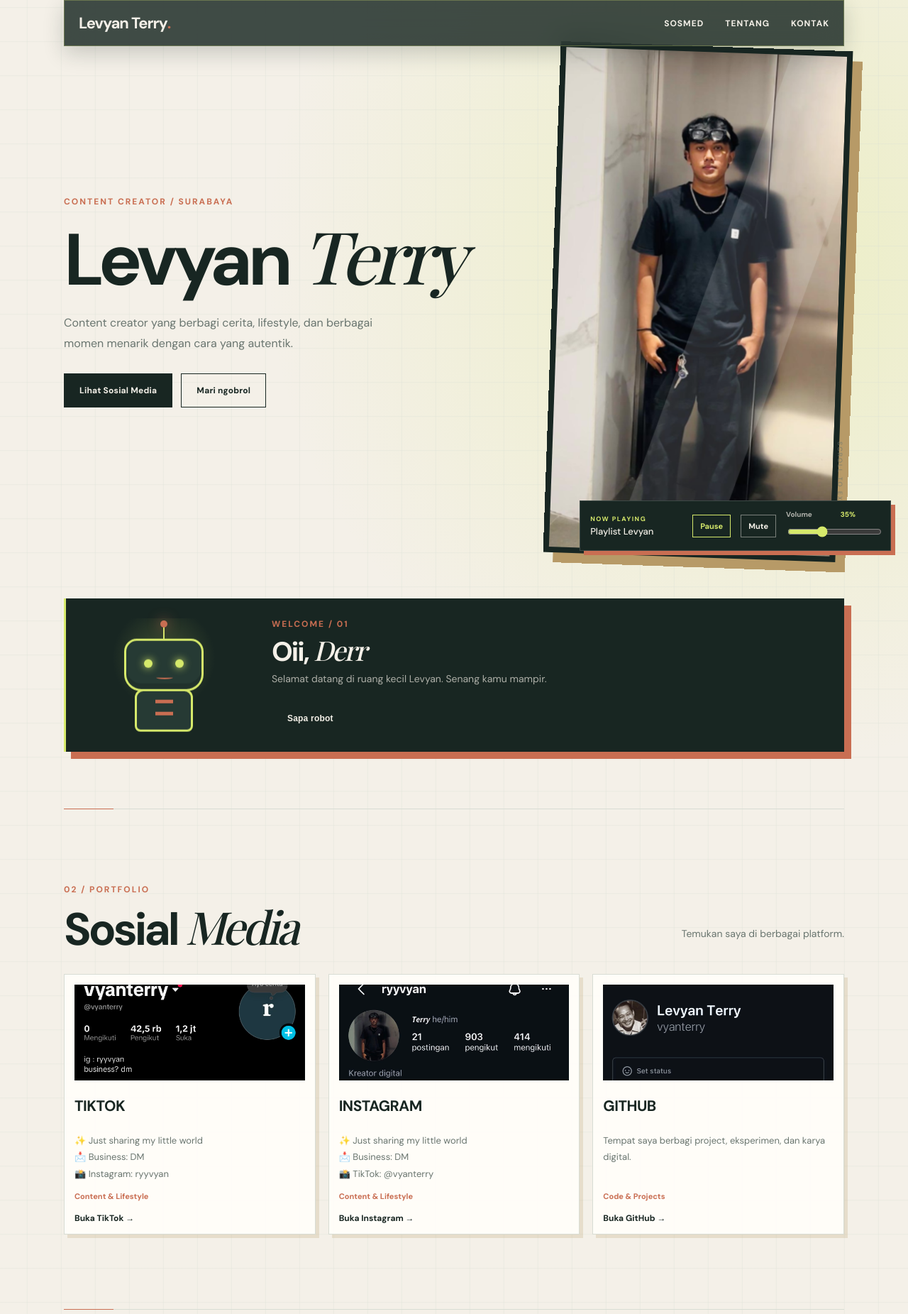
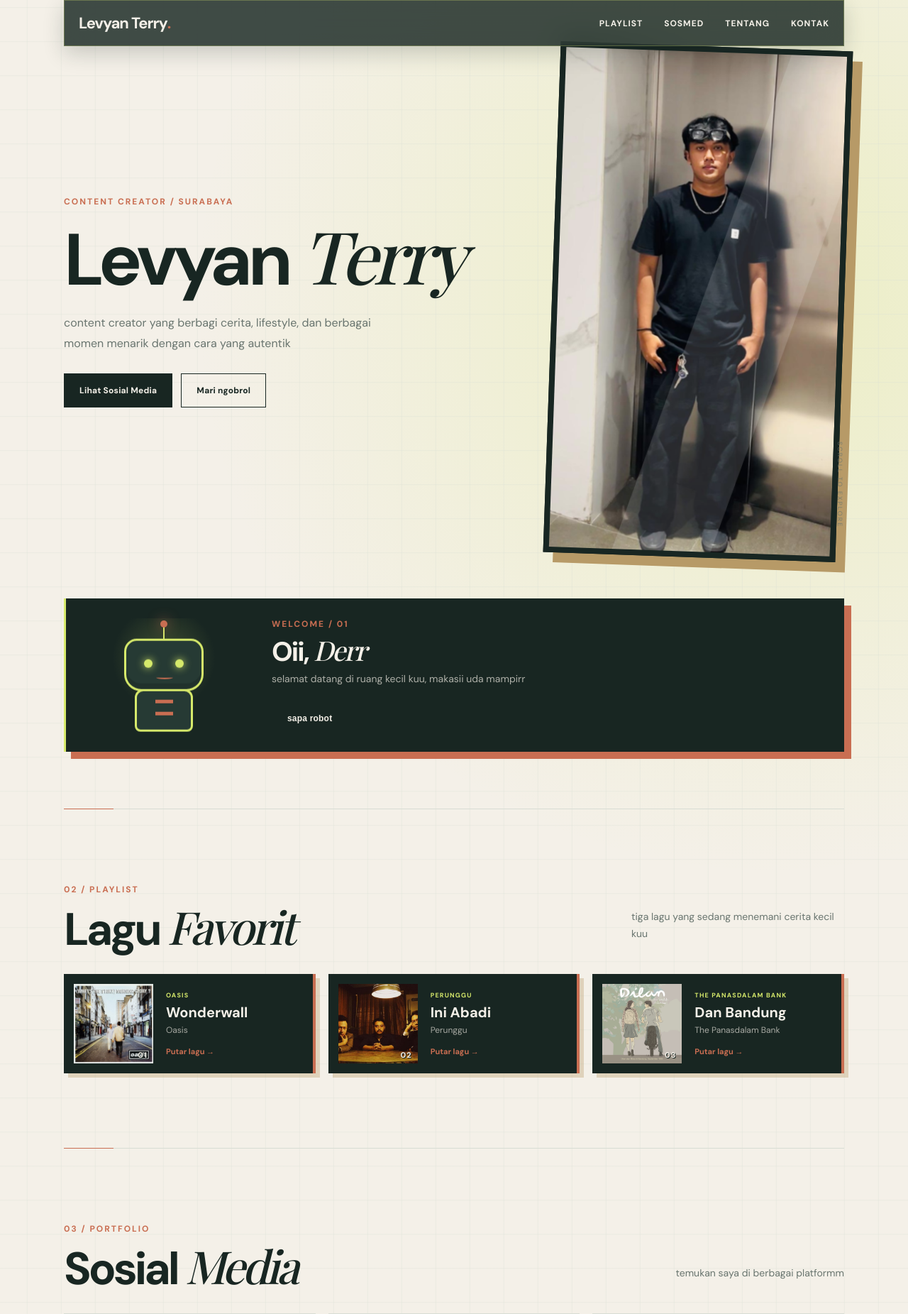
Before and after one commit to vyanterry/PORTOFOLIO, a PHP site: page /index.html in a window 1280 px wide. Shown: the top 1851 px of the page at 71% size. Run offline with PHP 8.4, Linux system fonts and the light colour scheme; some web fonts are replaced.

Commit message:
Add selectable playlist controls

```diff
--- a/index.html
+++ b/index.html
@@ -8,24 +8,29 @@
 </head>
 <body>
 <div class="container">
-	<nav><a class="logo" href="#home">Levyan Terry<b>.</b></a><ul><li><a href="#karya">Sosmed</a></li><li><a href="#tentang">Tentang</a></li><li><a href="#kontak">Kontak</a></li></ul></nav>
-	<aside class="music-player" aria-label="Pemutar musik">
+	<nav><a class="logo" href="#home">Levyan Terry<b>.</b></a><ul><li><a href="#playlist">Playlist</a></li><li><a href="#karya">Sosmed</a></li><li><a href="#tentang">Tentang</a></li><li><a href="#kontak">Kontak</a></li></ul></nav>
+	<aside class="music-player" aria-label="Pemutar musik" hidden>
 		<div class="music-copy"><span class="music-status">NOW PLAYING</span><strong>Playlist Levyan</strong></div>
-		<button class="music-toggle" type="button" aria-label="Putar musik" aria-pressed="false">Play</button>
-		<button class="music-mute" type="button" aria-label="Matikan suara" aria-pressed="false">Mute</button>
+		<button class="music-toggle" type="button" aria-label="Putar musik" aria-pressed="false" hidden>Play</button>
+		<button class="music-mute" type="button" aria-label="Matikan suara" aria-pressed="false" hidden>Mute</button>
 		<label class="volume-control" for="volume-html">Volume <output id="volume-value-html">35%</output><input id="volume-html" type="range" min="0" max="1" step="0.05" value="0.35"></label>
-		<audio id="site-audio" autoplay loop preload="auto"><source src="asset/lagu.mp3" type="audio/mpeg">Browser kamu tidak mendukung audio.</audio>
+		<audio id="site-audio" loop preload="auto"><source src="asset/lagu.mp3" type="audio/mpeg">Browser kamu tidak mendukung audio.</audio>
 	</aside>
 	<main id="home">
-		<div class="hero"><div><div class="label">Content Creator / Surabaya</div><h1>Levyan <i>Terry</i></h1><p class="lead">Content creator yang berbagi cerita, lifestyle, dan berbagai momen menarik dengan cara yang autentik.</p><div class="buttons"><a class="button main" href="#karya">Lihat Sosial Media</a><a class="button" href="#kontak">Mari ngobrol</a></div></div><div class="visual"><img src="asset/terry.jpg" alt="Foto Levyan Terry"><strong></strong></div></div>
-		<div class="robot-greeting"><div class="robot-scene"><div class="robot-antenna"></div><div class="robot"><div class="robot-face"><span></span><span></span><i></i></div><div class="robot-body"><b></b><b></b></div></div></div><div class="robot-message"><span class="label">WELCOME / 01</span><h2>Oii, <i>Derr</i></h2><p id="robot-text">Selamat datang di ruang kecil Levyan. Senang kamu mampir.</p><button class="button main" id="robot-greet" type="button">Sapa robot</button></div></div>
-		<section id="karya"><div class="heading"><div><div class="label">02 / Portfolio</div><h2>Sosial <i>Media</i></h2></div><p class="muted">Temukan saya di berbagai platform.</p></div><div class="projects">
+		<div class="hero"><div><div class="label">Content Creator / Surabaya</div><h1>Levyan <i>Terry</i></h1><p class="lead">content creator yang berbagi cerita, lifestyle, dan berbagai momen menarik dengan cara yang autentik</p><div class="buttons"><a class="button main" href="#karya">Lihat Sosial Media</a><a class="button" href="#kontak">Mari ngobrol</a></div></div><div class="visual"><img src="asset/terry.jpg" alt="Foto Levyan Terry"><strong></strong></div></div>
+		<div class="robot-greeting"><div class="robot-scene"><div class="robot-antenna"></div><div class="robot"><div class="robot-face"><span></span><span></span><i></i></div><div class="robot-body"><b></b><b></b></div></div></div><div class="robot-message"><span class="label">WELCOME / 01</span><h2>Oii, <i>Derr</i></h2><p id="robot-text">selamat datang di ruang kecil kuu, makasii uda mampirr</p><button class="button main" id="robot-greet" type="button">sapa robot</button></div></div>
+		<section id="playlist"><div class="heading"><div><div class="label">02 / Playlist</div><h2>Lagu <i>Favorit</i></h2></div><p class="muted">tiga lagu yang sedang menemani cerita kecil kuu</p></div><div class="playlist-grid">
+			<button class="playlist-card" type="button" data-audio="asset/wonderwall.mp3"><div class="playlist-cover"><img src="asset/wonderwall.jpg" alt="Cover playlist Wonderwall oleh Oasis"><span>01</span></div><div class="playlist-info"><span class="playlist-type">OASIS</span><h3>Wonderwall</h3><p>Oasis</p><span class="playlist-action">Putar lagu &rarr;</span></div></button>
+			<button class="playlist-card" type="button" data-audio="asset/perunggu lagu.mp3"><div class="playlist-cover"><img src="asset/perunggu.jpeg" alt="Cover playlist Ini Abadi oleh Perunggu"><span>02</span></div><div class="playlist-info"><span class="playlist-type">PERUNGGU</span><h3>Ini Abadi</h3><p>Perunggu</p><span class="playlist-action">Putar lagu &rarr;</span></div></button>
+			<button class="playlist-card" type="button" data-audio="asset/lagu.mp3"><div class="playlist-cover"><img src="asset/dan bandung.jpg" alt="Cover playlist Dan Bandung oleh The Panasdalam Bank"><span>03</span></div><div class="playlist-info"><span class="playlist-type">THE PANASDALAM BANK</span><h3>Dan Bandung</h3><p>The Panasdalam Bank</p><span class="playlist-action">Putar lagu &rarr;</span></div></button>
+		</div></section>
+		<section id="karya"><div class="heading"><div><div class="label">03 / Portfolio</div><h2>Sosial <i>Media</i></h2></div><p class="muted">temukan saya di berbagai platformm</p></div><div class="projects">
 			<a class="project project-clickable" href="https://www.tiktok.com/@vyanterry" target="_blank" rel="noopener noreferrer"><div class="project-number"><img src="asset/vyan.jpg" alt="Profil TikTok Levyan Terry"></div><h3>TIKTOK</h3><p>✨ Just sharing my little world<br>📩 Business: DM<br>📸 Instagram: ryyvyan</p><div class="tech">Content &amp; Lifestyle</div><span class="project-link">Buka TikTok &rarr;</span></a>
 			<a class="project project-clickable" href="https://www.instagram.com/ryyvyan" target="_blank" rel="noopener noreferrer"><div class="project-number"><img src="asset/ig.jpg" alt="Profil Instagram Levyan Terry"></div><h3>INSTAGRAM</h3><p>✨ Just sharing my little world<br>📩 Business: DM<br>📸 TikTok: @vyanterry</p><div class="tech">Content &amp; Lifestyle</div><span class="project-link">Buka Instagram &rarr;</span></a>
 			<a class="project project-clickable" href="https://github.com/vyanterry" target="_blank" rel="noopener noreferrer"><div class="project-number"><img src="asset/github.jpg" alt="Profil GitHub Levyan Terry"></div><h3>GITHUB</h3><p>Tempat saya berbagi project, eksperimen, dan karya digital.</p><div class="tech">Code &amp; Projects</div><span class="project-link">Buka GitHub &rarr;</span></a>
 		</div></section>
-		<section id="tentang"><div class="two-col"><div><div class="label">03 / Tentang saya</div><h2>Lebih Dari Sekedar <i>Membuat Konten</i></h2></div><div><p class="about-text">Saya percaya bahwa karya yang baik bukan hanya tentang apa yang terlihat, tetapi juga tentang cerita dan nilai yang ada di baliknya.<br><br>Melalui konten, saya senang membagikan cerita, pengalaman, dan berbagai momen dengan cara yang sederhana, autentik, dan relevan.</p></div></div></section>
-		<section id="kontak"><div class="two-col"><div><div class="label">04 / Hubungi saya</div><h2>Mari <i>ngobrol.</i></h2><p class="muted">Punya ide atau ingin berkolaborasi? Hubungi saya melalui media sosial.</p></div><div class="buttons"><a class="button main" href="https://www.instagram.com/ryyvyan" target="_blank" rel="noopener noreferrer">Instagram</a><a class="button" href="https://www.tiktok.com/@vyanterry" target="_blank" rel="noopener noreferrer">TikTok</a></div></div></section>
+		<section id="tentang"><div class="two-col"><div><div class="label">04 / Tentang saya</div><h2>Lebih Dari Sekedar <i>Membuat Konten</i></h2></div><div><p class="about-text">saya percaya bahwa karya yang baik bukan hanya tentang apa yang terlihat, tetapi juga tentang cerita dan nilai yang ada di baliknyaa <br><br>melalui konten, saya senang membagikan cerita, pengalaman, dan berbagai momen dengan cara yang sederhana, autentik, dan relevann </p></div></div></section>
+		<section id="kontak"><div class="two-col"><div><div class="label">05 / Hubungi saya</div><h2>Mari <i>ngobrol.</i></h2><p class="muted">Punya ide atau ingin berkolaborasi? Hubungi saya melalui media sosial</p></div><div class="buttons"><a class="button main" href="https://www.instagram.com/ryyvyan" target="_blank" rel="noopener noreferrer">Instagram</a><a class="button" href="https://www.tiktok.com/@vyanterry" target="_blank" rel="noopener noreferrer">TikTok</a></div></div></section>
 	</main>
 	<footer><div class="footer-brand"><a class="logo" href="#home">Levyan Terry<b>.</b></a><p>Content, lifestyle, dan cerita kecil yang autentik.</p></div><div class="footer-links"><a href="https://www.instagram.com/ryyvyan" target="_blank" rel="noopener noreferrer">Instagram</a><a href="https://www.tiktok.com/@vyanterry" target="_blank" rel="noopener noreferrer">TikTok</a><a href="https://github.com/vyanterry" target="_blank" rel="noopener noreferrer">GitHub</a></div><a class="back-top" href="#home" aria-label="Kembali ke atas">&#8593;</a></footer>
 </div>
@@ -37,7 +42,7 @@
 	const robotText = document.querySelector('#robot-text');
 	const robotGreet = document.querySelector('#robot-greet');
 	const visitorName = localStorage.getItem('portfolio-visitor-name');
-	if (visitorName) robotText.textContent = `Selamat datang kembali, ${visitorName}. Senang kamu mampir.`;
+	if (visitorName) robotText.textContent = `selamat datang kembali, ${visitorName}. senang kamu mampirr`;
 	robotGreet.addEventListener('click', () => {
 		const name = window.prompt('Siapa nama kamu?');
 		if (!name || !name.trim()) return;
@@ -56,16 +61,27 @@
 	}, { threshold: 0.12 });
 	revealItems.forEach((item) => revealObserver.observe(item));
 	const audio = document.querySelector('#site-audio');
+	const musicPlayer = document.querySelector('.music-player');
 	const toggle = document.querySelector('.music-toggle');
 	const mute = document.querySelector('.music-mute');
+	const playlistCards = document.querySelectorAll('.playlist-card');
 	const volume = document.querySelector('.volume-control input');
 	const volumeValue = document.querySelector('#volume-value-html');
 	audio.volume = volume.value;
 	volumeValue.value = `${Math.round(volume.value * 100)}%`;
-	audio.play().then(() => {
+	playlistCards.forEach((card) => card.addEventListener('click', async () => {
+		musicPlayer.hidden = false;
+		toggle.hidden = false;
+		mute.hidden = false;
+		if (audio.getAttribute('src') !== card.dataset.audio) {
+			audio.src = card.dataset.audio;
+			audio.load();
+		}
+		try { await audio.play(); } catch (error) { toggle.textContent = 'Tambah lagu'; return; }
 		toggle.textContent = 'Pause';
+		toggle.setAttribute('aria-label', 'Jeda musik');
 		toggle.setAttribute('aria-pressed', 'true');
-	}).catch(() => { toggle.textContent = 'Play'; });
+	}));
 	toggle.addEventListener('click', async () => {
 		if (audio.paused) {
 			try { await audio.play(); } catch (error) { toggle.textContent = 'Tambah lagu'; return; }
@@ -95,6 +111,7 @@
 		mute.setAttribute('aria-label', audio.muted ? 'Nyalakan suara' : 'Matikan suara');
 		mute.setAttribute('aria-pressed', String(audio.muted));
 	});
+
 </script>
 </body>
 </html>
--- a/style.css
+++ b/style.css
@@ -27,6 +27,7 @@ nav a { color:var(--cream); }
 nav a:hover { color:var(--green); }
 nav a:hover:after { right:0; }
 .music-player { position:fixed; z-index:10; right:24px; bottom:24px; display:flex; align-items:center; gap:14px; padding:12px 14px; color:var(--cream); background:var(--dark); border:1px solid rgba(255,255,255,.16); box-shadow:6px 6px 0 var(--orange); }
+.music-player[hidden] { display:none; }
 .music-copy { display:grid; gap:3px; min-width:130px; }
 .music-copy strong { font-size:13px; font-weight:500; }
 .music-status { color:var(--green); font-size:9px; font-weight:700; letter-spacing:1.5px; }
@@ -56,7 +57,6 @@ nav a:hover:after { right:0; }
 .robot-message h2 { margin:9px 0 8px; color:var(--cream); font-size:38px; letter-spacing:-2px; }
 .robot-message p { max-width:440px; margin:0; color:rgba(244,240,232,.68); font-size:14px; line-height:1.7; }
 .robot-message .button { margin-top:20px; }
-.hero > div:first-child { animation:rise-in .8s .12s ease both; }
 .label { color:var(--orange); font-size:12px; font-weight:bold; letter-spacing:2px; text-transform:uppercase; }
 h1 { font-size:clamp(48px, 8vw, 110px); line-height:.92; letter-spacing:-6px; margin:20px 0 28px; max-width:700px; }
 h1 i, h2 i { font-family:'Playfair Display',Georgia,serif; font-weight:500; }
@@ -81,6 +81,18 @@ section:before { content:''; position:absolute; top:-1px; left:0; width:70px; he
 h2 { font-size:clamp(36px, 5vw, 64px); letter-spacing:-4px; line-height:1; margin:12px 0 0; }
 .muted { color:var(--gray); line-height:1.7; max-width:300px; font-size:14px; }
 .projects { display:grid; grid-template-columns:repeat(3,1fr); gap:18px; }
+.playlist-grid { display:grid; grid-template-columns:repeat(3,1fr); gap:18px; }
+.playlist-card { display:grid; grid-template-columns:112px 1fr; gap:18px; align-items:center; width:100%; padding:14px; border:0; border-right:4px solid var(--orange); color:var(--cream); background:var(--dark); text-align:left; font:inherit; cursor:pointer; box-shadow:6px 6px 0 rgba(183,154,103,.35); transition:transform .25s,box-shadow .25s; }
+.playlist-card:hover { transform:translateY(-6px); box-shadow:8px 11px 0 rgba(183,154,103,.45); }
+.playlist-cover { position:relative; width:112px; height:112px; overflow:hidden; background:var(--green); }
+.playlist-cover img { display:block; width:100%; height:100%; object-fit:cover; transition:transform .35s; }
+.playlist-card:hover .playlist-cover img { transform:scale(1.08) rotate(2deg); }
+.playlist-cover span { position:absolute; right:8px; bottom:5px; color:var(--cream); font-size:11px; font-weight:700; letter-spacing:1px; text-shadow:1px 1px 0 var(--dark); }
+.playlist-info { min-width:0; }
+.playlist-type { display:block; margin-bottom:8px; color:var(--green); font-size:9px; font-weight:700; letter-spacing:1.2px; }
+.playlist-info h3 { margin:0 0 5px; color:var(--cream); font-size:20px; line-height:1.05; }
+.playlist-info p { margin:0; color:rgba(244,240,232,.65); font-size:12px; line-height:1.5; }
+.playlist-action { display:block; margin-top:14px; color:var(--orange); font-size:11px; font-weight:700; }
 .project { background:rgba(255,253,249,.94); border:1px solid var(--line); padding:14px; min-height:330px; display:flex; flex-direction:column; box-shadow:5px 5px 0 rgba(183,154,103,.22); transition:transform .25s,box-shadow .25s,background .25s; animation:rise-in .7s ease both; }
 .project:nth-child(2) { animation-delay:.12s; }
 .project:nth-child(3) { animation-delay:.24s; }
@@ -114,7 +126,8 @@ footer { position:relative; display:grid; grid-template-columns:1fr auto auto; g
 .footer-links a:hover { color:var(--green); }
 .back-top { display:grid; place-items:center; width:38px; height:38px; color:var(--dark); background:var(--green); font-size:22px; transition:transform .2s,background .2s; }
 .back-top:hover { background:var(--orange); transform:translateY(-3px); }
-@media (max-width:700px) { .container { width:calc(100% - 28px); } nav { top:0; margin-top:0; padding:14px; } nav ul { gap:10px; font-size:11px; } .hero,.two-col { grid-template-columns:1fr; gap:35px; } .hero { padding:45px 0 70px; } .hero:after { display:none; } h1 { letter-spacing:-3px; } .visual { max-width:330px; } .projects { grid-template-columns:1fr; } section { padding:60px 0; } .heading { display:block; } .robot-greeting { grid-template-columns:1fr; gap:18px; margin:34px 0 60px; padding:22px 18px; } .robot-scene { min-height:135px; } .robot-message h2 { font-size:34px; } footer { grid-template-columns:1fr auto; gap:24px 14px; margin-top:15px; padding:32px 18px 145px; box-shadow:5px 5px 0 var(--orange); } .footer-links { grid-column:1 / -1; gap:16px; } .music-player { right:14px; bottom:14px; left:14px; gap:9px; justify-content:space-between; box-shadow:4px 4px 0 var(--orange); } .music-copy { min-width:0; } .volume-control { flex:1; min-width:90px; } }
+/* Responsive styles */
+@media (max-width:700px) { .container { width:calc(100% - 28px); } nav { top:0; margin-top:0; padding:14px; } nav ul { gap:10px; font-size:11px; } .hero,.two-col { grid-template-columns:1fr; gap:35px; } .hero { padding:45px 0 70px; } .hero:after { display:none; } h1 { letter-spacing:-3px; } .visual { max-width:330px; } .projects,.playlist-grid { grid-template-columns:1fr; } section { padding:60px 0; } .heading { display:block; } .robot-greeting { grid-template-columns:1fr; gap:18px; margin:34px 0 60px; padding:22px 18px; } .robot-scene { min-height:135px; } .robot-message h2 { font-size:34px; } footer { grid-template-columns:1fr auto; gap:24px 14px; margin-top:15px; padding:32px 18px 145px; box-shadow:5px 5px 0 var(--orange); } .footer-links { grid-column:1 / -1; gap:16px; } .music-player { right:14px; bottom:14px; left:14px; gap:9px; justify-content:space-between; box-shadow:4px 4px 0 var(--orange); } .music-copy { min-width:0; } .volume-control { flex:1; min-width:90px; } }
 
 @media (max-width:700px) { .visual { min-height:330px; box-shadow:9px 9px 0 var(--orange); } .visual img { min-height:330px; } h1 { font-size:clamp(48px, 16vw, 76px); } }
 
```
Also changed, not shown: index.php (+23 -7 lines), asset/dan bandung.jpg (added), asset/perunggu.jpeg (added), asset/wonderwall.jpg (added), 2 other files.
